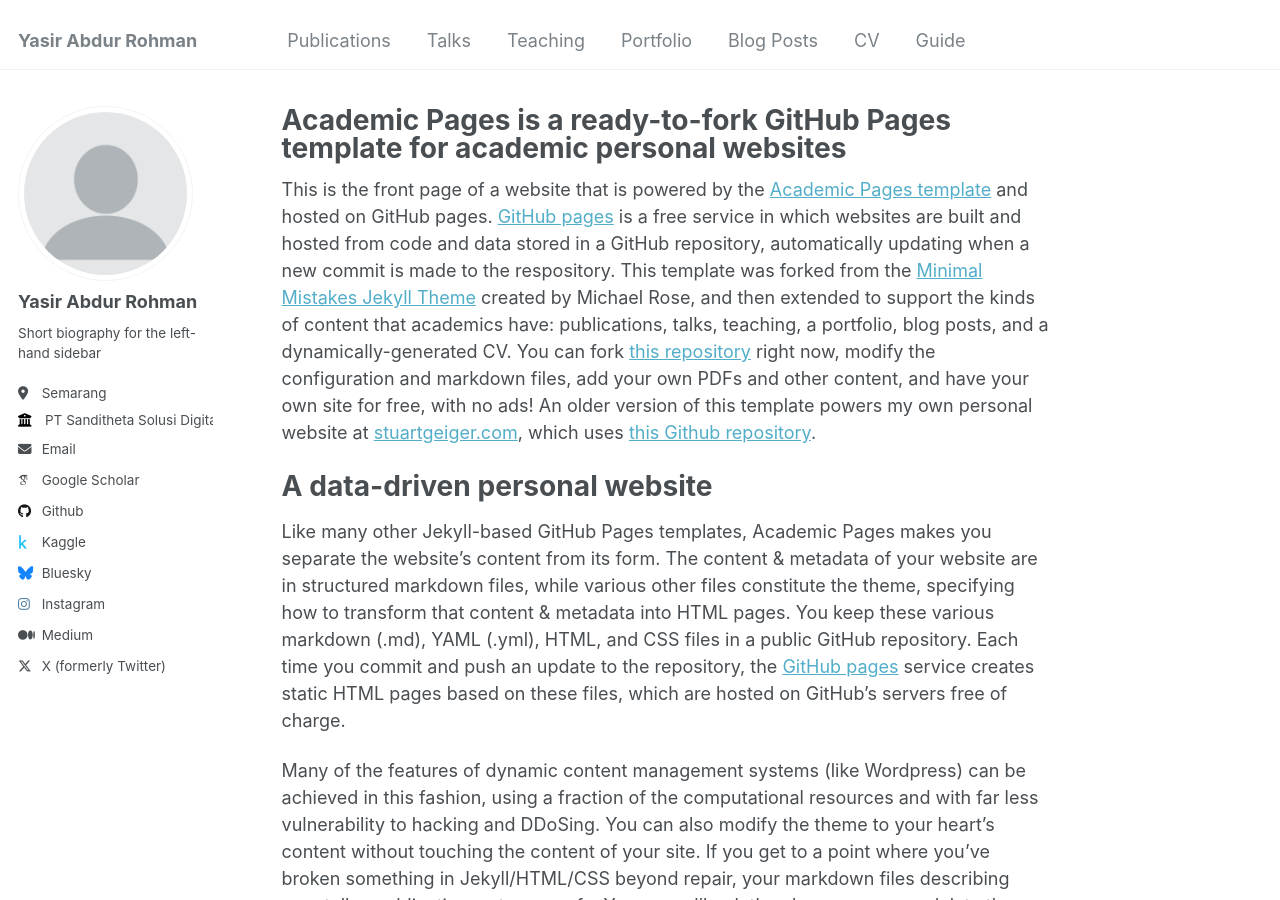
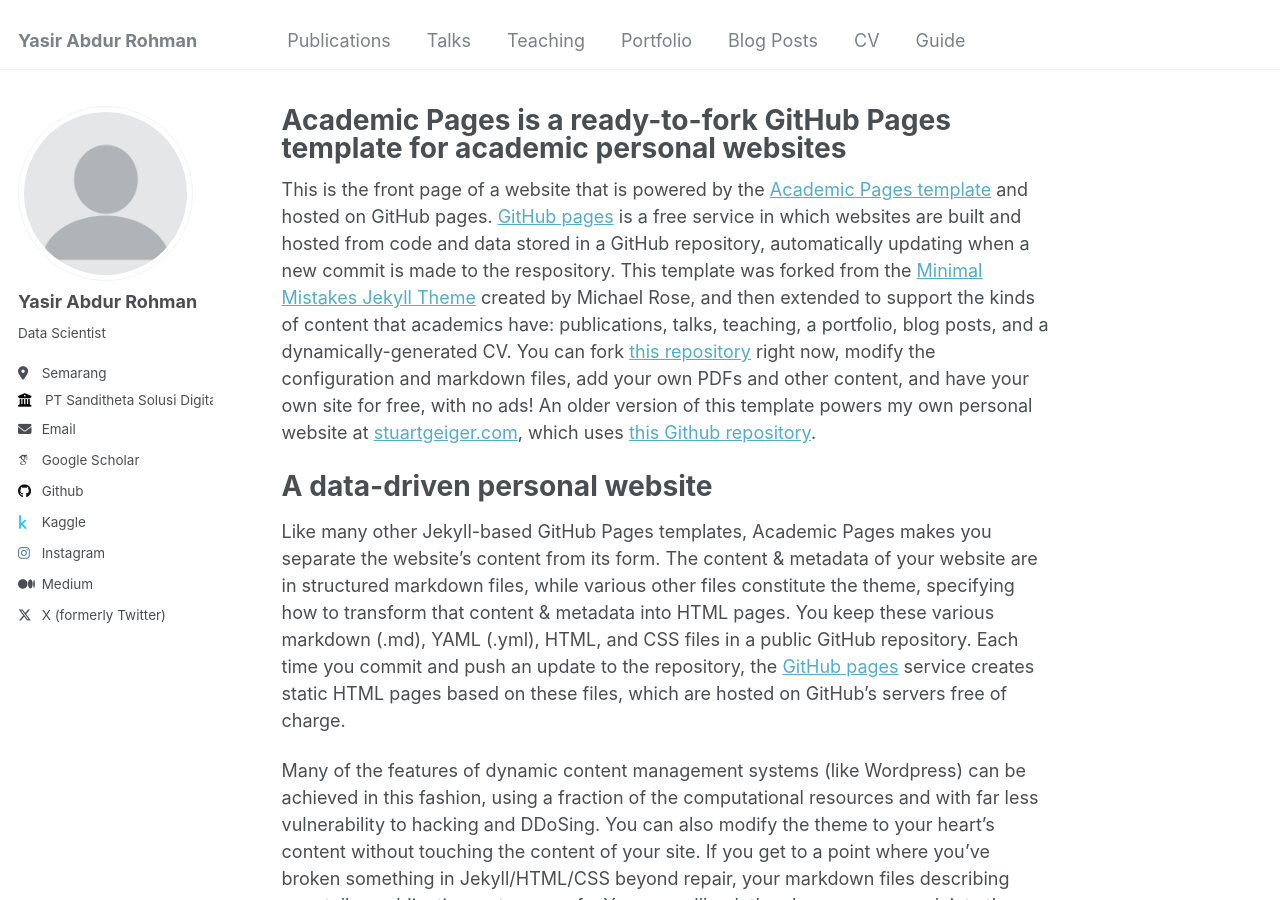
Before and after one commit to yasirabd/yasirabd.github.io, a Jekyll site: the page built from _pages/about.md, in a window 1280 px wide and 900 px high. Built offline with Jekyll 4.4.1, drawn with Linux system fonts in a browser that asks for light colours; some web fonts are replaced.

Commit message:
update config

```diff
--- a/_config.yml
+++ b/_config.yml
@@ -24,7 +24,7 @@ author:
   avatar           : "profile.png"
   name             : "Yasir Abdur Rohman"
   pronouns         : # example: "she/her"
-  bio              : "Short biography for the left-hand sidebar"
+  bio              : "Data Scientist"
   location         : "Semarang"
   employer         : "PT Sanditheta Solusi Digital"
   uri              : # URL
@@ -48,7 +48,7 @@ author:
   stackoverflow    : # User number or user number and name (i.e., use "1" or "1/jeff-atwood")
 
   # Social media
-  bluesky          : "bsky.app" # Replace this with you Bluesky username
+  bluesky          : # "bsky.app" # Replace this with you Bluesky username
   facebook         : # Username
   flickr           : # Username
   foursquare       : # Username
```
